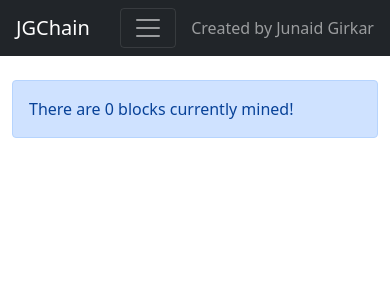
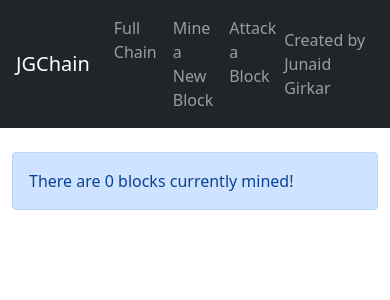
Before and after one commit to junaidgirkar/Blockchain-Django, a Django app: page / in a window 390 px wide. Shown: the top 300 px of the page. Run offline with Django 4.2, Linux system fonts and the light colour scheme; data that the repository does not hold is empty; some libraries are stand-ins or nearby versions.

Commit message:
unable to make content responsive

```diff
--- a/JGChain/templates/base.html
+++ b/JGChain/templates/base.html
@@ -9,16 +9,18 @@
         <meta http-equiv="X-UA-Compatible" content="IE=edge">
         <title></title>
         <meta name="description" content="">
-        <meta name="viewport" content="width=device-width, initial-scale=1">
-        <link rel="stylesheet" href="">
+        <meta name="viewport" content="width=device-width; initial-scale=1.0; maximum-scale=1.0;" />
+        <script src="https://code.jquery.com/jquery-3.3.1.slim.min.js" integrity="sha384-q8i/X+965DzO0rT7abK41JStQIAqVgRVzpbzo5smXKp4YfRvH+8abtTE1Pi6jizo" crossorigin="anonymous"></script>
+        <script src="https://stackpath.bootstrapcdn.com/bootstrap/4.2.1/js/bootstrap.min.js" integrity="sha384-B0UglyR+jN6CkvvICOB2joaf5I4l3gm9GU6Hc1og6Ls7i6U/mkkaduKaBhlAXv9k" crossorigin="anonymous"></script>
+
         <link href="https://cdn.jsdelivr.net/npm/bootstrap@5.1.1/dist/css/bootstrap.min.css" rel="stylesheet" integrity="sha384-F3w7mX95PdgyTmZZMECAngseQB83DfGTowi0iMjiWaeVhAn4FJkqJByhZMI3AhiU" crossorigin="anonymous">
         <script src="https://cdn.jsdelivr.net/npm/bootstrap@5.1.1/dist/js/bootstrap.bundle.min.js" integrity="sha384-/bQdsTh/da6pkI1MST/rWKFNjaCP5gBSY4sEBT38Q/9RBh9AH40zEOg7Hlq2THRZ" crossorigin="anonymous"></script>
 
     </head>
     <body>
-        <nav class="navbar sticky-top navbar-expand-lg navbar-dark bg-dark px-3">
+        <nav class="navbar sticky-top navbar-expand navbar-dark bg-dark px-3">
             <a class="navbar-brand" href="#">JGChain</a>
-            <button class="navbar-toggler" type="button" data-toggle="collapse" data-target="#navbarText" aria-controls="navbarText" aria-expanded="false" aria-label="Toggle navigation">
+            <button class="navbar-toggler" type="button" data-toggle="collapse" data-bs-target="#navbarText" aria-controls="navbarText" aria-expanded="false" aria-label="Toggle navigation">
               <span class="navbar-toggler-icon"></span>
             </button>
             <div class="collapse navbar-collapse mr-auto" id="navbarText">
--- a/JGChain/templates/get_chain.html
+++ b/JGChain/templates/get_chain.html
@@ -30,7 +30,8 @@
         {% for item in chain %}
 
         {% if item.id != tampered_block_id %}
-            <div class="block">
+            <div class="row alert container">
+                <div class="col">
                 <a href = {% url 'JGChain:block_detail_view' id=item.id %}> <h4>Block ID : {{ item.id}} </h4> </a>
                 <p>Previous Hash : {{ item.previous_hash}} </p>
                 <p>Current Hash : {{ item.current_hash}} </p>
@@ -40,10 +41,11 @@
                 <p>Difficulty : {{ item.difficulty}} </p>
 
                 <p>Block Data : {{ item.data}} </p>
+                </div>
             </div>
             <hr>
         {% else %}
-        <div class="block text-danger">
+        <div class="row alert text-danger container">
             <a href = {% url 'JGChain:block_detail_view' id=item.id %}> <h4>Block ID : {{ item.id}} </h4> </a>
             <p>Previous Hash : {{ item.previous_hash}} </p>
             <p>Current Hash : {{ item.current_hash}} </p>
```
Also changed, not shown: db.sqlite3.
